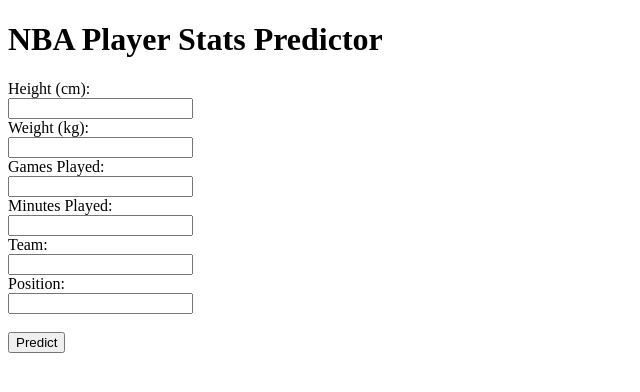
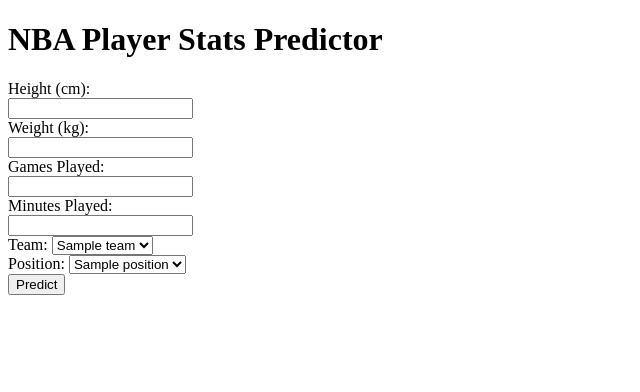
Before and after one commit to ShaikRafaan/NBAPrediction, a Flask app: template templates/index.html in a window 1280 px wide. Shown: the top 392 px of the page, without its empty margins (0-640 px from the left). Run offline with Flask 3, Linux system fonts and the light colour scheme; the template is opened without the code that fills it: most values are stand-ins (such as "Sample title", 1, 10 or a date in 2020); parts of the project's set-up code (start-up, migrations or seed data) failed here and were passed over.

Commit message:
Drop Down for teams and positions

```diff
--- a/templates/index.html
+++ b/templates/index.html
@@ -18,11 +18,19 @@
         <label>Minutes Played:</label><br>
         <input type="number" name="min" required><br>
 
-        <label>Team:</label><br>
-        <input type="text" name="team" required><br>
+        <label for="team">Team:</label>
+            <select name="team" required>
+                {% for t in team %}
+                <option value="{{ t }}">{{ t }}</option>
+                {% endfor %}
+            </select><br>
 
-        <label>Position:</label><br>
-        <input type="text" name="position" required><br><br>
+        <label for="position">Position:</label>
+            <select name="position" required>
+                {% for p in position %}
+                <option value="{{ p }}">{{ p }}</option>
+                {% endfor %}
+            </select><br>
 
         <input type="submit" value="Predict">
     </form>
```
